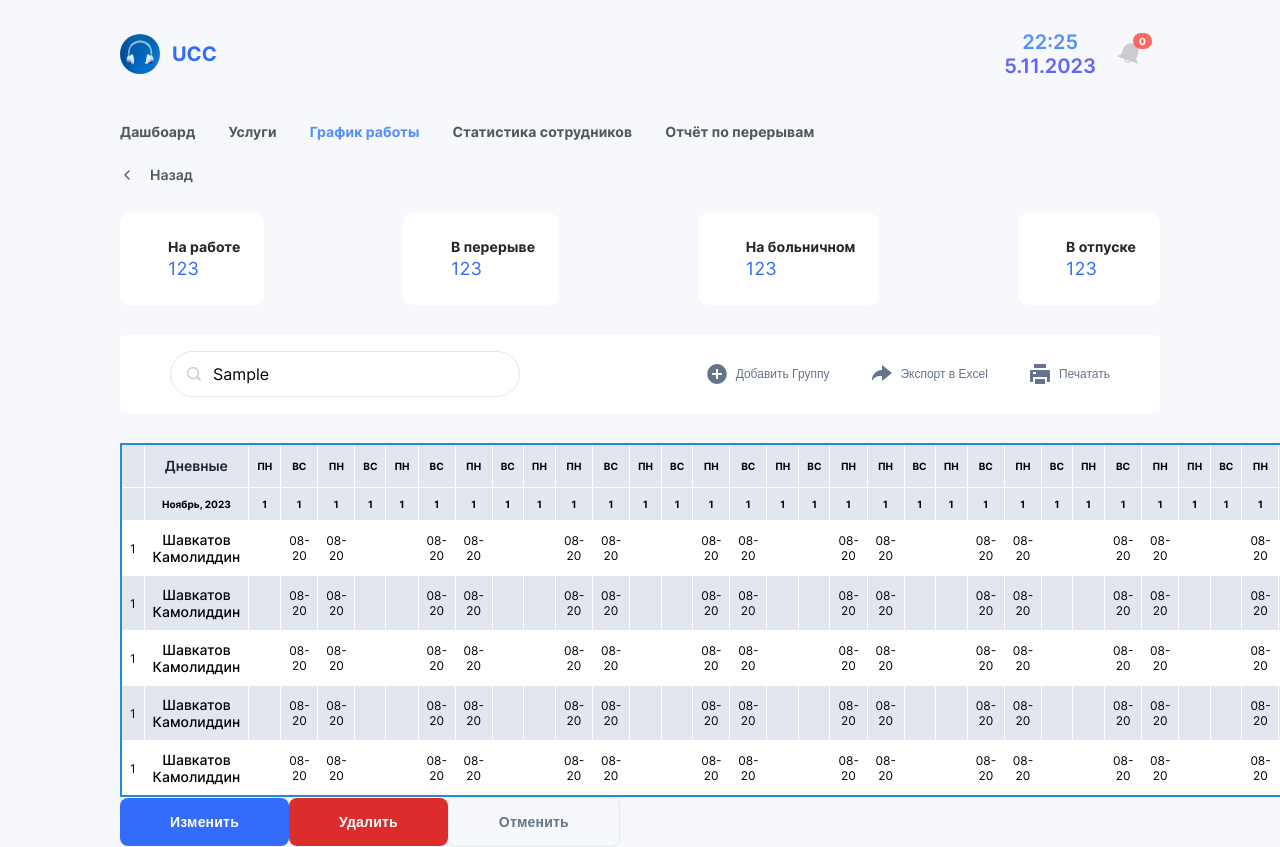
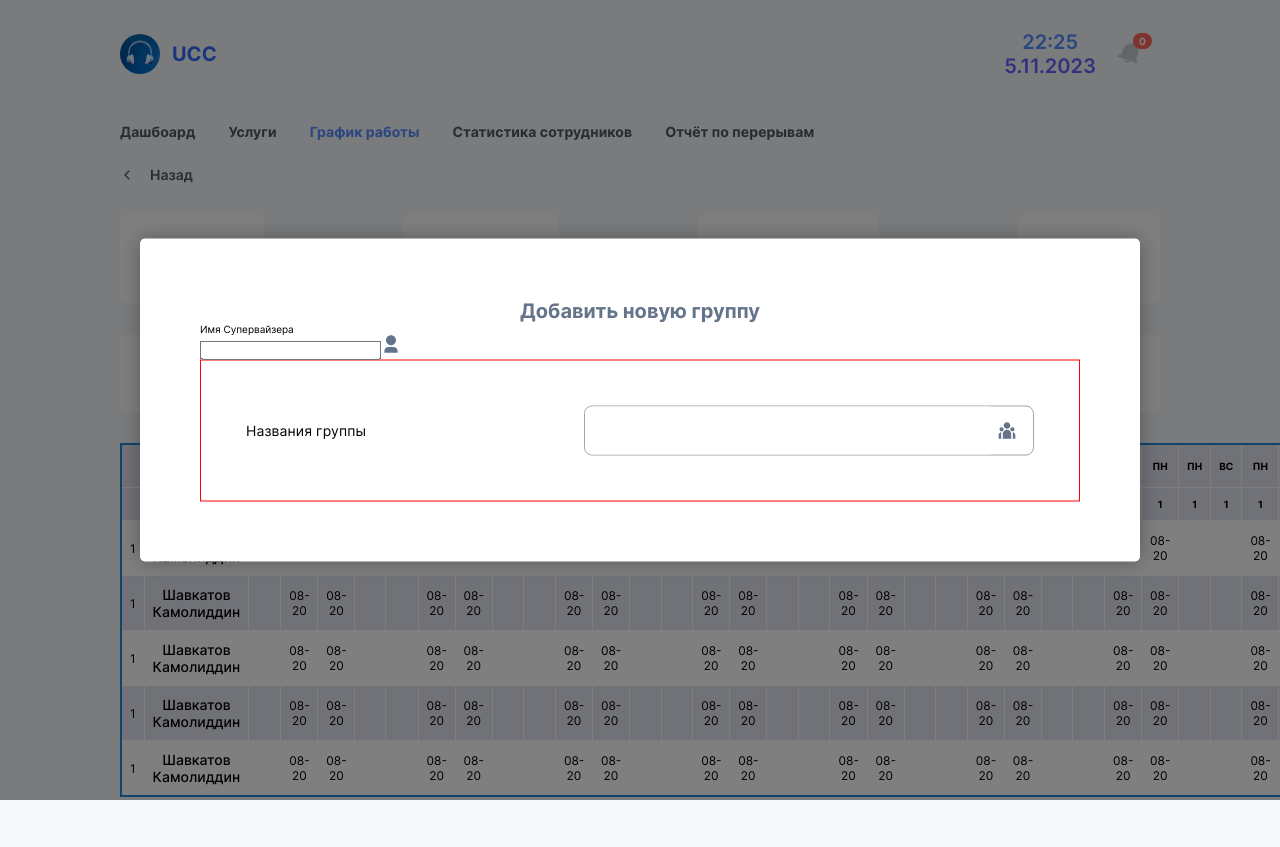
Before and after one commit to Umirzakovv/dashboard-contact-center, a React (Vite) app: page /schedule/1000 in a window 1280 px wide. Both pictures are taken after typing "Sample" into the empty fields and a click on the button "Добавить Группу". Shown: the top 847 px of the page. After the commit the page ends 800 px from the top, so only its background shows below. Built offline with nearby package versions, Linux system fonts and the light colour scheme; no server answers.

Commit message:
create layout of SupervisorInput and TitleInput component

```diff
--- a/src/components/back-btn/back-btn.scss
+++ b/src/components/back-btn/back-btn.scss
@@ -6,6 +6,8 @@
     color: #52575c;
     font-weight: 600;
     margin-top: 1rem;
+    width: max-content;
+
     .back-btn__icon {
         margin-right: 1.6rem;
     }
--- /dev/null
+++ b/src/components/supervisor-input/SupervisorInput.jsx
@@ -0,0 +1,14 @@
+import userSvg from "../../assets/icons/user.svg";
+const SupervisorInput = () => {
+  return (
+    <div className="supervisor-input__wrapper">
+      <p>Имя Супервайзера</p>
+      <div>
+        <input type="text" />
+        <img src={userSvg} alt="user img" />
+      </div>
+    </div>
+  );
+};
+
+export default SupervisorInput;
--- /dev/null
+++ b/src/components/title-input/TitleInput.jsx
@@ -0,0 +1,16 @@
+import groupImg from "../../assets/icons/group.svg";
+import "./title-input.scss";
+
+const TitleInput = () => {
+  return (
+    <div className="title-input__wrapper">
+      <p>Названия группы</p>
+      <div>
+        <input type="text" />
+        <img src={groupImg} alt="group img" />
+      </div>
+    </div>
+  );
+};
+
+export default TitleInput;
--- /dev/null
+++ b/src/components/title-input/title-input.scss
@@ -0,0 +1,41 @@
+.title-input__wrapper {
+  display: flex;
+  align-items: center;
+  justify-content: space-between;
+  border: 1px solid red;
+  padding: 4.5rem;
+
+  p {
+    font-size: 1.4rem;
+    font-style: normal;
+    font-weight: 400;
+    line-height: 2rem;
+    letter-spacing: 0.1px;
+  }
+
+  div {
+    display: flex;
+    align-items: center;
+    justify-content: space-between;
+    border: 1px solid #a0a4a8;
+    border-radius: 0.8rem;
+    width: 45rem;
+
+    input {
+      outline: none;
+      border: none;
+      padding: 1.4rem 1.6rem;
+
+      font-size: 1.4rem;
+      font-style: normal;
+      font-weight: 400;
+      line-height: 2rem;
+      letter-spacing: 0.1px;
+      border-radius: 0.8rem;
+      width: 100%;
+    }
+    img {
+      margin-right: 1.6rem;
+    }
+  }
+}
--- a/src/pages/single-schedule/SingleSchedule.jsx
+++ b/src/pages/single-schedule/SingleSchedule.jsx
@@ -1,8 +1,5 @@
 import BackBtn from "../../components/back-btn/BackBtn";
-import CancelBtn from "../../components/cancel-btn/CancelBtn";
-import DeleteBtn from "../../components/delete-btn/DeleteBtn";
 import Layout from "../../components/layout/Layout";
-import SubmitBtn from "../../components/submit-btn/SubmitBtn";
 import CommonStatisticsSingleSchedule from "./components/common-statistics/CommonStatistics";
 import Header from "./components/header/Header";
 import Table from "./components/table/Table";
@@ -15,9 +12,6 @@ const SingleSchedule = () => {
       <CommonStatisticsSingleSchedule />
       <Header />
       <Table />
-      <SubmitBtn title="Изменить" />
-      <DeleteBtn title="Удалить" />
-      <CancelBtn title="Отменить" />
     </Layout>
   );
 };
--- a/src/pages/single-schedule/components/add-group-btn/AddGroupBtn.jsx
+++ b/src/pages/single-schedule/components/add-group-btn/AddGroupBtn.jsx
@@ -1,11 +1,24 @@
+import { useState } from "react";
 import addImg from "../../../../assets/icons/plus.svg";
 import "./add-group-btn.scss";
+import AddGroupModal from "../add-group-modal/AddGroupModal";
+import Curtain from "../../../../components/curtain/Curtain";
 const AddGroupBtn = () => {
+  const [isModalOpen, setisModalOpen] = useState(false);
+  const handleClick = () => {
+    setisModalOpen(true);
+  };
+
   return (
-    <button className="shchedule-add__group-btn">
-      <img src={addImg} alt="add img" />
-      Добавить Группу
-    </button>
+    <>
+      <button className="shchedule-add__group-btn" onClick={handleClick}>
+        <img src={addImg} alt="add img" />
+        Добавить Группу
+      </button>
+
+      {isModalOpen ? <AddGroupModal setisModalOpen={setisModalOpen} /> : null}
+      {isModalOpen ? <Curtain /> : null}
+    </>
   );
 };
 
--- /dev/null
+++ b/src/pages/single-schedule/components/add-group-modal/AddGroupModal.jsx
@@ -0,0 +1,33 @@
+/* eslint-disable react/prop-types */
+import { useRef } from "react";
+import SupervisorInput from "../../../../components/supervisor-input/SupervisorInput";
+import "./add-group-modal.scss";
+import { useEffect } from "react";
+import TitleInput from "../../../../components/title-input/TitleInput";
+
+const AddGroupModal = ({ setisModalOpen }) => {
+  const modalRef = useRef();
+
+  useEffect(() => {
+    let handler = (e) => {
+      if (!modalRef?.current.contains(e.target)) {
+        setisModalOpen(false);
+      }
+    };
+    document.addEventListener("mousedown", handler);
+
+    return () => {
+      document.removeEventListener("mousedown", handler);
+    };
+  });
+
+  return (
+    <form className="add-group__modal" ref={modalRef}>
+      <h2 className="add-group__modal-title">Добавить новую группу</h2>
+      <SupervisorInput />
+      <TitleInput />
+    </form>
+  );
+};
+
+export default AddGroupModal;
--- /dev/null
+++ b/src/pages/single-schedule/components/add-group-modal/add-group-modal.scss
@@ -0,0 +1,21 @@
+.add-group__modal {
+  background-color: #fff;
+  z-index: 2;
+  border-radius: 0.5rem;
+  position: fixed;
+  top: 50%;
+  left: 50%;
+  transform: translate(-50%, -50%);
+  box-shadow: 0px 0px 20px rgba(0, 0, 0, 0.3);
+  padding: 6rem;
+  width: 100rem;
+
+  .add-group__modal-title {
+    color: #64748b;
+    font-size: 2rem;
+    font-style: normal;
+    font-weight: 700;
+    line-height: normal;
+    text-align: center;
+  }
+}
```
Also changed, not shown: src/assets/icons/group.svg (added), src/assets/icons/user.svg (added).
